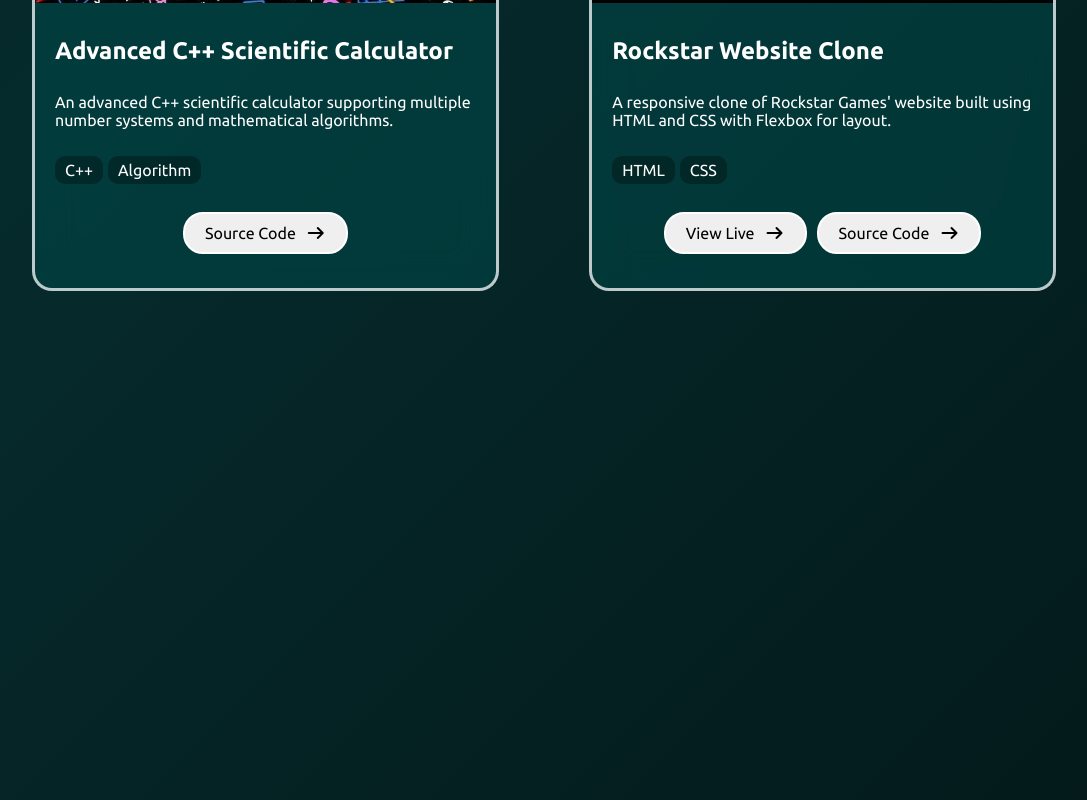
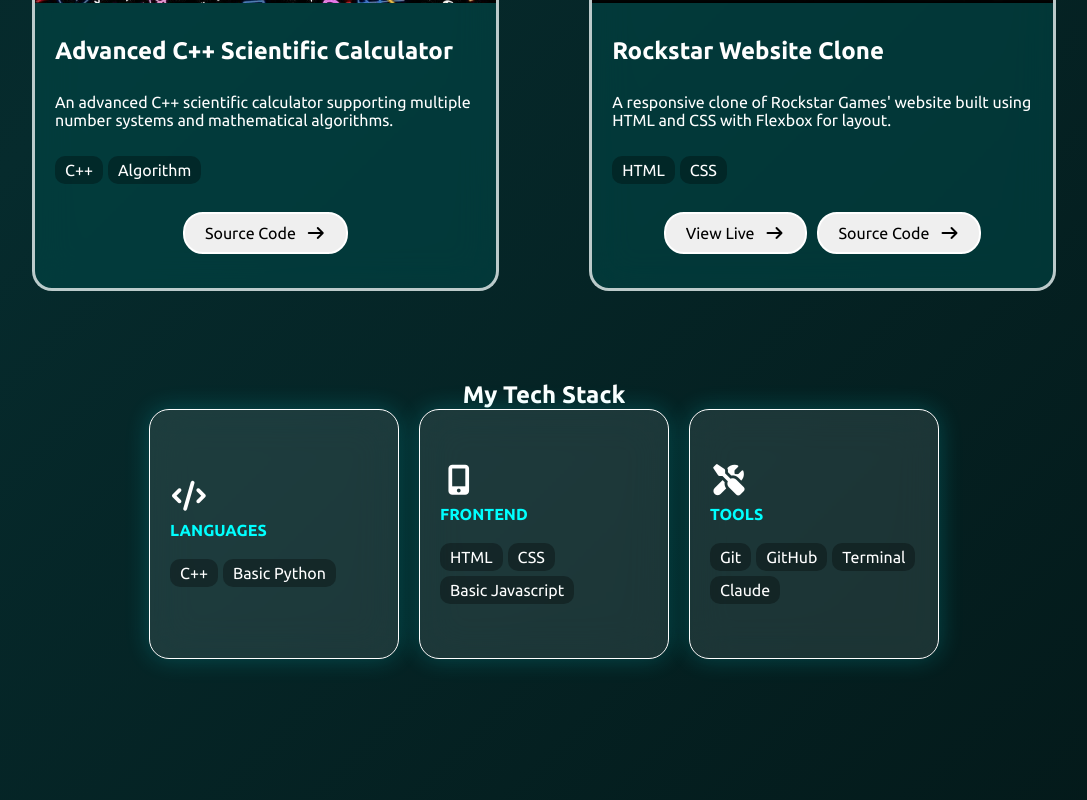
Before and after one commit to dev-Mustafa07/dev-Mustafa07.github.io, a plain HTML site: page index.html in a window 1280 px wide. Shown: the part 1960-2760 px from the top of the page, without its empty margins (96-1183 px from the left). Drawn offline with Linux system fonts and the light colour scheme.

Commit message:
New Sections

```diff
--- a/index.html
+++ b/index.html
@@ -21,7 +21,7 @@
         <div class="mid">
             <ul class="nav-links">
                 <li><a href="#about-me">About me</a></li>
-                <li><a href="#tech-stack">My Tech Stack</a></li>
+                <li><a href="#mytechstack">My Tech Stack</a></li>
                 <li><a href="#projects">Projects</a></li>
                 <li><a href="#experience">Experience</a></li>
             </ul>
@@ -52,15 +52,18 @@
         <div class="aboutcnt">
             <h1 class="about-heading">About Me</h1>
             <p>I'm Muhammad Mustafa, a Software Engineering student with a strong passion for technology and software
-            development. I enjoy learning how software works and turning ideas into clean, responsive, and user-friendly
+                development. I enjoy learning how software works and turning ideas into clean, responsive, and
+                user-friendly
                 web experiences.
                 <br><br>
                 My journey began with C++, where I developed a solid foundation in programming and problem-solving.
-            Currently, I'm expanding my skills in front-end web development by learning HTML, CSS, Javascript while continuously
+                Currently, I'm expanding my skills in front-end web development by learning HTML, CSS, Javascript while
+                continuously
                 building personal projects to strengthen my practical experience.
                 <br><br>
                 I believe that consistent learning and hands-on practice are the keys to becoming a skilled software
-            engineer. My goal is to master modern software development, contribute to meaningful projects, and grow into
+                engineer. My goal is to master modern software development, contribute to meaningful projects, and grow
+                into
                 a professional developer who creates efficient and impactful digital solutions.
             </p>
         </div>
@@ -118,7 +121,40 @@
     </section>
 
     <section id="mytechstack">
-
+        <h1 class="techstackheading">My Tech Stack</h1>
+        <div class="tech-cardss">
+            <div class="aboutcard">
+                <div class="top">
+                    <i class="fa-solid fa-code ico"></i>
+                    <h1>LANGUAGES</h1>
+                </div>
+                <div class="boxes">
+                    <div class="box">C++</div>
+                    <div class="box">Basic Python</div>
+                </div>
+            </div>
+            <div class="aboutcard">
+                <div class="top"><i class="fa-solid fa-mobile-screen-button ico"></i>
+                    <h1>FRONTEND</h1>
+                </div>
+                <div class="boxes">
+                    <div class="box">HTML</div>
+                    <div class="box">CSS</div>
+                    <div class="box">Basic Javascript</div>
+                </div>
+            </div>
+            <div class="aboutcard">
+                <div class="top"> <i class="fa-solid fa-screwdriver-wrench ico"></i>
+                    <h1>TOOLS</h1>
+                </div>
+                <div class="boxes">
+                    <div class="box">Git</div>
+                    <div class="box">GitHub</div>
+                    <div class="box">Terminal</div>
+                    <div class="box">Claude</div>
+                </div>
+            </div>
+        </div>
     </section>
 </body>
 
--- a/style.css
+++ b/style.css
@@ -476,4 +476,15 @@
 
 #mytechstack{
     height: 100vh;
+    display: flex;
+    flex-direction: column;
+    justify-content: center;
+    align-items: center;
+    /* background-color: red; */
 }
+
+.tech-cardss{
+    display: flex;
+    flex-direction: row;
+    gap: 20px;
+}
```
Lines whose indentation alone changed are shown as unchanged.
